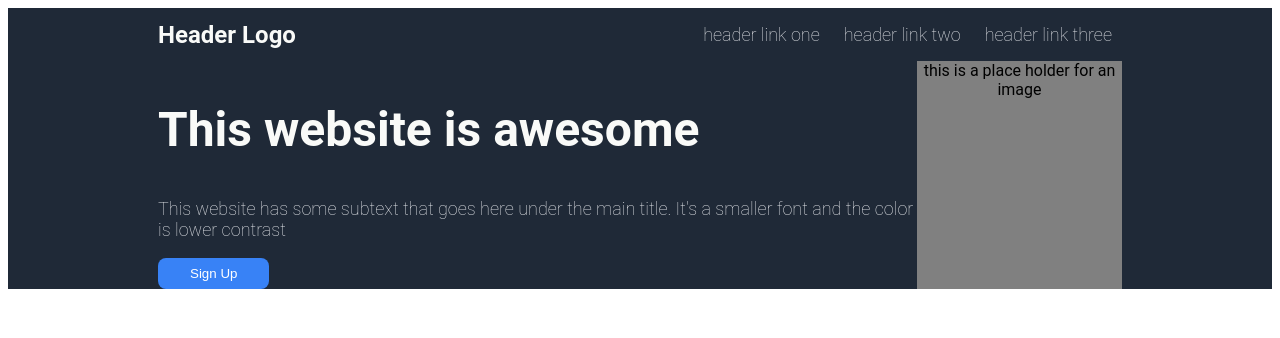
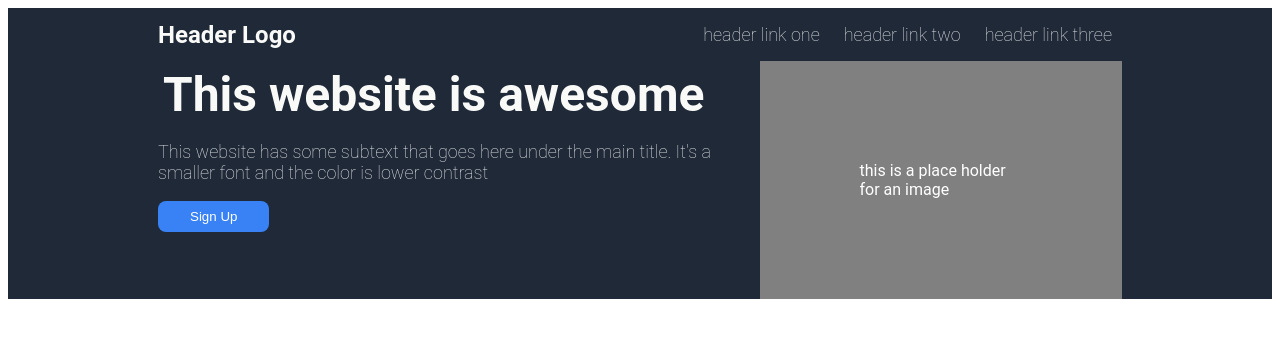
Before and after one commit to LinhLe03/repos-top, a plain HTML site: page css-project/index.html in a window 1280 px wide. Drawn offline with Linux system fonts and the light colour scheme.

```diff
--- a/css-project/style.css
+++ b/css-project/style.css
@@ -40,6 +40,7 @@ a {
     font-size: 48px;
     font-weight: bolder;
     color: #f9faf8;
+    margin: 5px;
 }
 
 button {
@@ -52,6 +53,7 @@ button {
 }
 
 .hero-2 {
-    text-align: center;
     background-color: gray;
+    color: white;
+    padding: 100px;
 }
```
